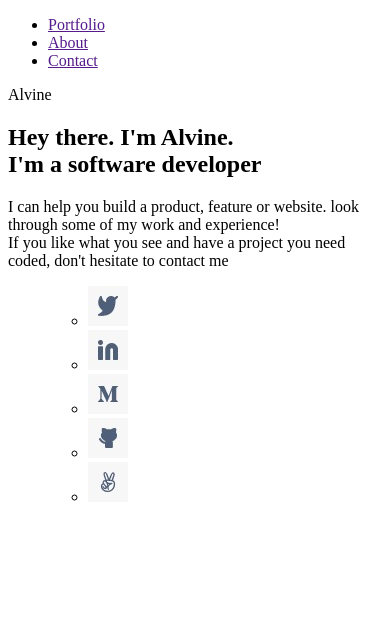
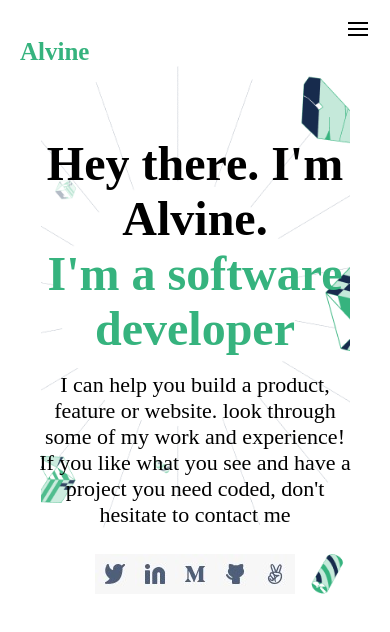
Before and after one commit to MundiAlvine/My-portfolio, a plain HTML site: page index.html in a window 390 px wide. Drawn offline with Linux system fonts and the light colour scheme.

Commit message:
Add mobile styling for header and home

```diff
--- a/index.html
+++ b/index.html
@@ -4,6 +4,7 @@
     <meta charset="UTF-8">
     <meta name="viewport" content="width=device-width, initial-scale=1.0">
     <title>My Portfolio</title>
+    <link rel="stylesheet" href="./style.css">
 </head>
 <body>
   <header>
@@ -27,12 +28,11 @@
     <section>
         <div class="home">
 <div class="intro">
-    <h1>Hey there. I'm Alvine.<br> I'm a software developer</h1>
+    <h1>Hey there. I'm Alvine.<br> <span>I'm a software developer</span></h1>
     <p>I can help you build a product, feature or website. look through some of my work and experience!<br> If you like what you see and have a project you need coded, don't hesitate to contact me</p>
 </div>
 <div class="home_para"></div>
-<div class="social-links"></div>
-<ul>
+<div class="social_links">
     <ul>
         <li><a href=""><img src="./assets/images/twiter.jpg" alt=""></a></li>
         <li><a href=""><img src="./assets/images/linkedin.jpg" alt=""></a></li>
@@ -41,9 +41,8 @@
         <li><a href=""><img src="./assets/images/fingers.jpg" alt=""></a></li>
         </ul>
     </ul>
+</div>
 
-
-</ul>
         </div>
     </section>
   </main>
--- /dev/null
+++ b/style.css
@@ -0,0 +1,66 @@
+*{
+    margin: 0;
+    padding: 0;
+    box-sizing: border-box;
+}
+/* Mobile styling*/
+/* header and home section styling*/
+@media(min-width:375px) and (max-width:768px){
+    nav{
+        display: none;
+    }
+    body{
+        margin: 20px;
+    }
+    .logo p{
+        font-size: 25px;
+        font-weight: bold;
+        color:#36B37E;
+    }
+    .hambuger{
+        display: flex;
+        justify-content: center;
+        align-items: end;
+        flex-direction: column;
+    }
+    .hambuger p{
+        padding: 1px 5px;
+        background-color: black;
+        display: flex;
+        justify-content:end;
+        align-items: end;
+        flex-direction: column;
+        gap: 15px;
+        width: 20px;
+        margin: 2px;
+}
+.home{
+    display: flex;
+    flex-direction: column;
+    justify-content: center;
+    align-items: center;
+    background-image: url(./assets/images/background.png);
+    background-repeat: no-repeat;
+    background-size: contain;
+    background-position: center;
+
+}
+.intro{
+    margin: 70px 15px 10px 15px;
+}
+.intro h1{
+    font-size: 48px;
+    text-align: center;
+    font-weight: bold;
+}
+.intro h1 span{
+    color: #36B37E;
+}
+.intro p{
+    font-size: 22px;
+    text-align: center;margin: 16px 2px;
+}
+.social_links ul {
+    display: flex;
+    list-style: none;
+}
```
